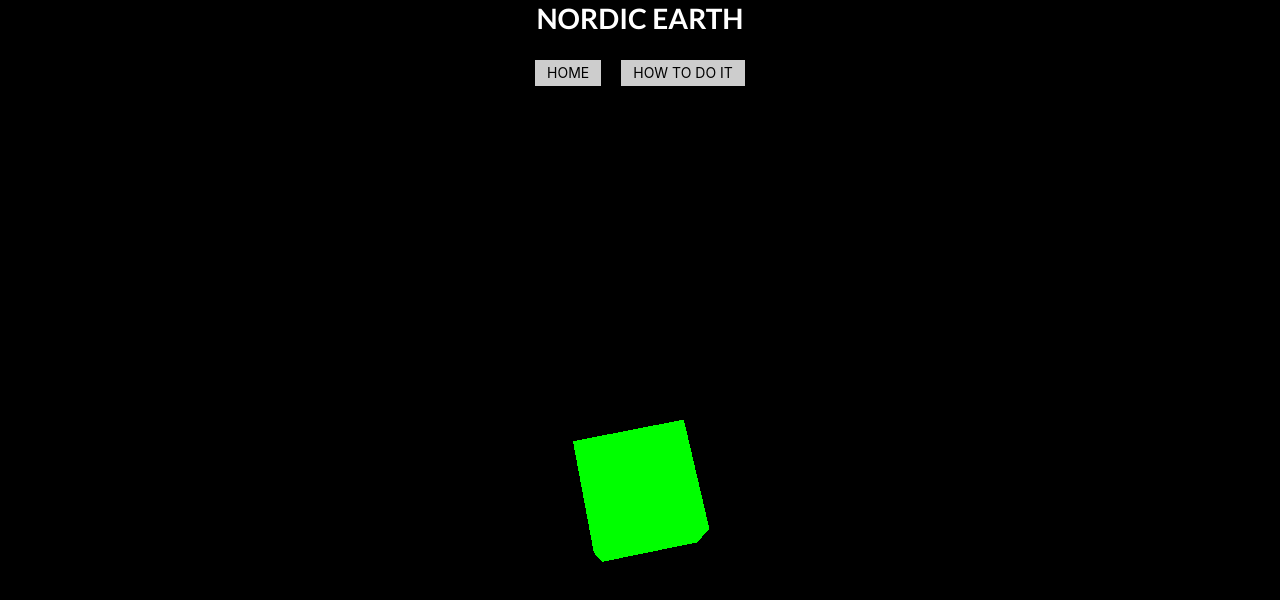
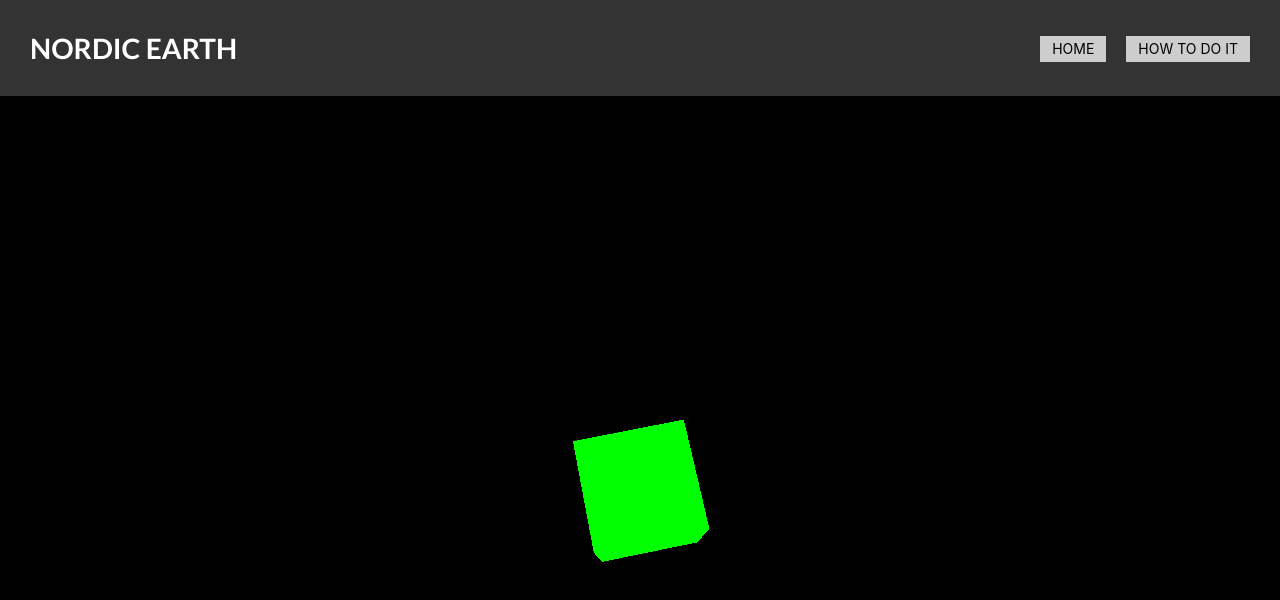
Before and after one commit to nordvision/NordicEarth, a React (Create React App) app in the folder front/: page / in a window 1280 px wide. Shown: the top 600 px of the page. Built offline with nearby package versions, Linux system fonts and the light colour scheme.

Commit message:
Add more styling

```diff
--- a/front/src/Header.js
+++ b/front/src/Header.js
@@ -9,8 +9,10 @@ function Header() {
   return (
     <div className='top_navigation'>
       <h1> NORDIC EARTH</h1>
-      <Link to="/">Home</Link>
-      <Link to="/instructions">How to do it</Link>
+      <div className='top_navigation_links'>
+        <Link to="/">Home</Link>
+        <Link to="/instructions">How to do it</Link>
+      </div>
     </div>
   )
 }
--- a/front/src/index.css
+++ b/front/src/index.css
@@ -14,8 +14,16 @@ code {
     monospace;
 }
 
+.top_navigation {
+  text-align: left;
+  background-color: #333;
+  position: relative;
+}
+
 .top_navigation h1 {
   color: #fff;
+  display: inline-block;
+  margin: 30px;
 }
 
 .top_navigation a {
@@ -30,3 +38,9 @@ code {
   line-height: 14px;
   text-decoration: none;
 }
+
+.top_navigation_links {
+  position: absolute;
+  top: 26px;
+  right: 20px;
+}
```
